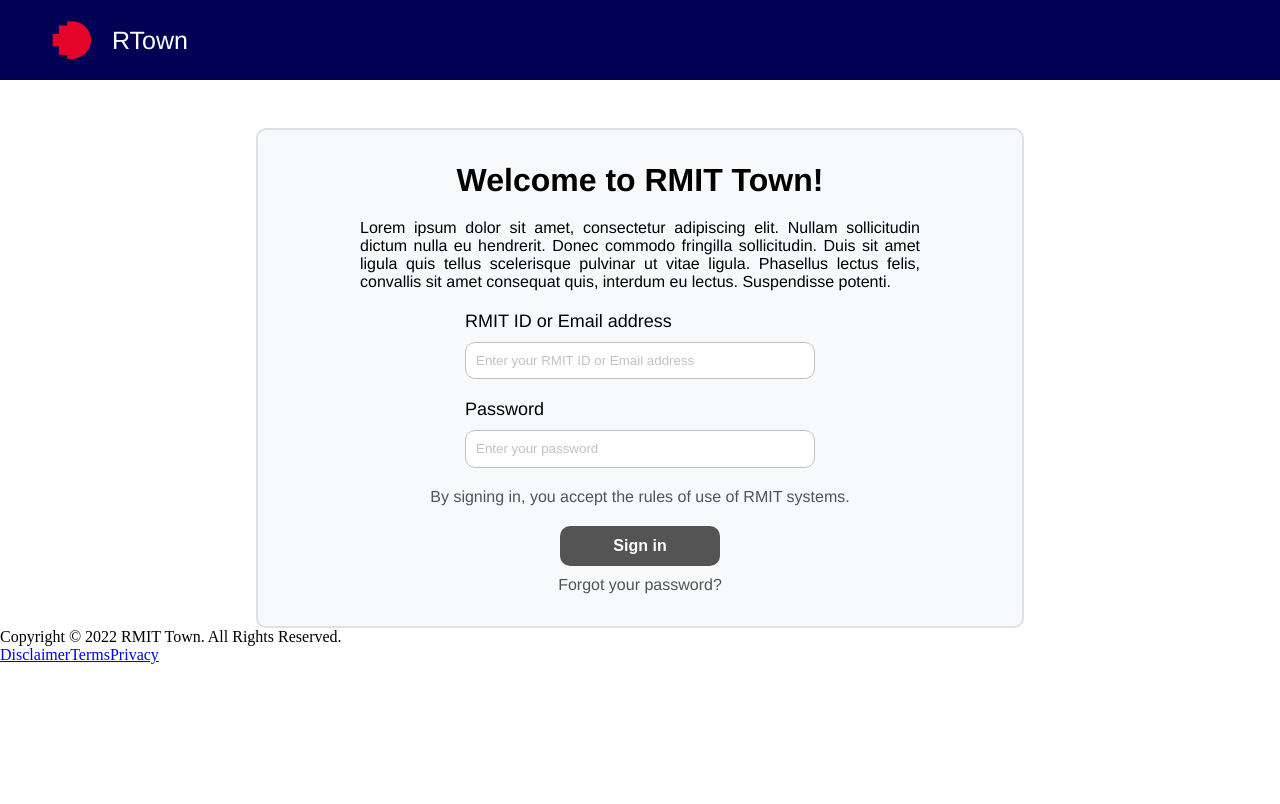
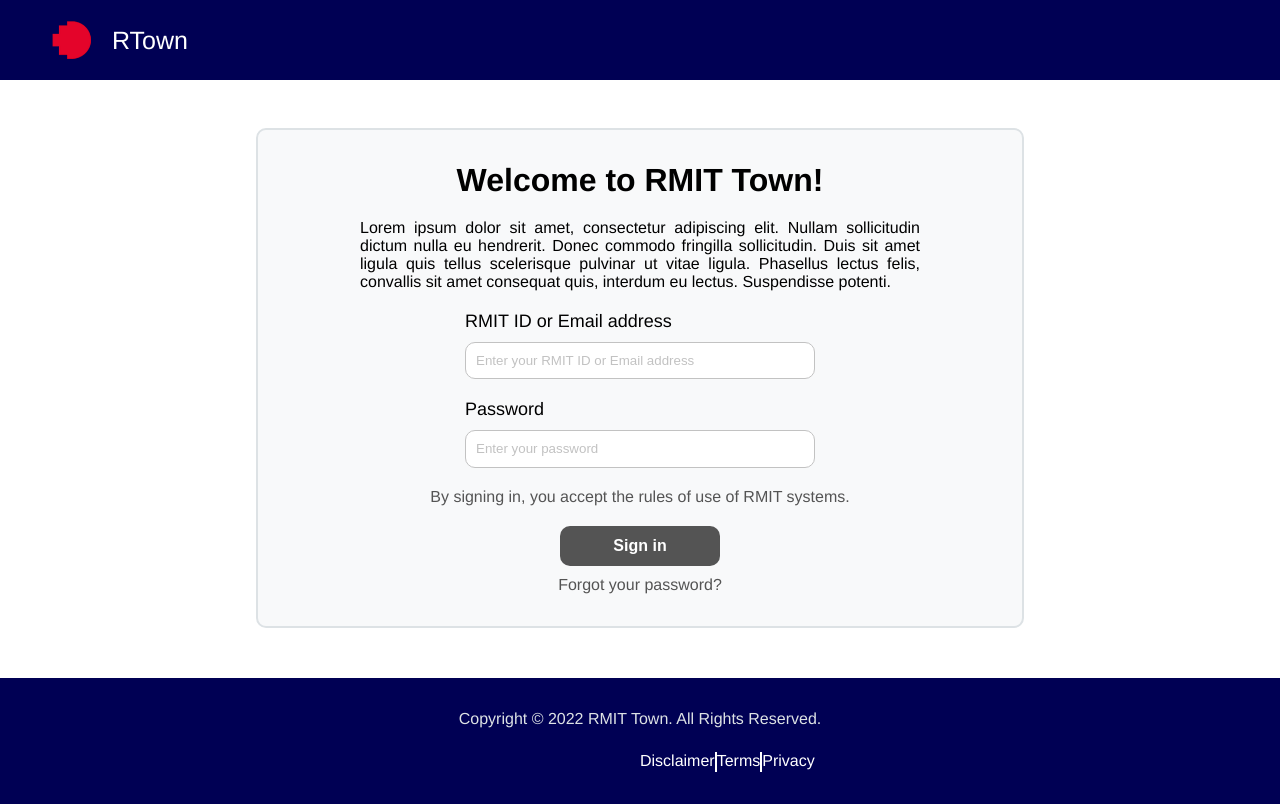
Before and after one commit to NhatRmit/rtown, a React (Create React App) app in the folder client/: page /login in a window 1280 px wide. Built offline with nearby package versions, Linux system fonts and the light colour scheme; the HTML template or start-up script is replaced by a standard one.

Commit message:
update footer

```diff
--- a/client/src/components/Footer/LoginFooter.jsx
+++ b/client/src/components/Footer/LoginFooter.jsx
@@ -1,4 +1,4 @@
-import style from "./LoginFooter.css";
+import style from "./LoginFooter.module.css";
 import {Link} from "react-router-dom";
 
 const LoginFooter = () => {
@@ -8,9 +8,11 @@
         <footer className={style["loginform-footer"]}>
             <div className={[style["copyright"]]}>Copyright &copy; {currentYear} RMIT Town. All Rights Reserved.</div>
             <div className={style["footer-nav"]}>
-                    <Link to="/">Disclaimer</Link>
-                    <Link to="/">Terms</Link>
-                    <Link to="/">Privacy</Link>
+                <Link to="/">Disclaimer</Link>
+                <div className={style["vl"]}></div>
+                <Link to="/">Terms</Link>
+                <div className={style["vl"]}></div>
+                <Link to="/">Privacy</Link>
             </div>
       </footer>
   )
--- a/client/src/components/Footer/LoginFooter.css
+++ b/client/src/components/Footer/LoginFooter.module.css
@@ -14,45 +14,42 @@
 
 .loginform-footer {
     display: flex;
+    flex-direction: column;
     justify-content: center;
-    height: 5.5rem;
-    position: fixed;
+    height: fit-content;
+    margin-top: 50px;
     left: 0;
     bottom: 0;
     width: 100%;
     background-color: var(--navy);
     color: var(--white);
     font-family: var(--heading-font);
+    padding: 1em 0 2em 0;
 }
 
-/* .copyright {
+.copyright {
     color: var(--dark-grey);
     text-align: center;
-    padding: 1em 0;
+    padding: 1em 0 1.5em 0;
 }
 
 .footer-nav {
     width: 100%;
     display: flex;
-    justify-content: space-between;
-    padding-bottom: 1em;
+    justify-content: space-evenly;
+    padding: 0 40em;
 }
 
-.footer-wrapper {
-    display: flex;
-    flex-direction: column;
-    justify-content: center;
-    align-items: center;
-    padding: 0 12em;
+.footer-nav a {
+    all: unset;
+    cursor: pointer;
 }
 
-.footer-wrapper a {
-    all: unset;
-    cursor: pointer;
-    padding: 5px;
-    letter-spacing: 2rem;
+.footer-nav a:hover {
+    text-decoration: underline;
 }
 
-.footer-wrapper a:hover {
-    text-decoration: underline;
-} */
+.vl {
+    border-left: 2px solid var(--white);
+    height: 20px;
+}
--- a/client/src/pages/Login.jsx
+++ b/client/src/pages/Login.jsx
@@ -1,7 +1,6 @@
 import LoginNavbar from '../components/Navbar/LoginNavbar'
 import LoginForm from '../components/Auth/LoginForm'
 import LoginFooter from '../components/Footer/LoginFooter'
-
 
 const Login = () => {
     return(
```
